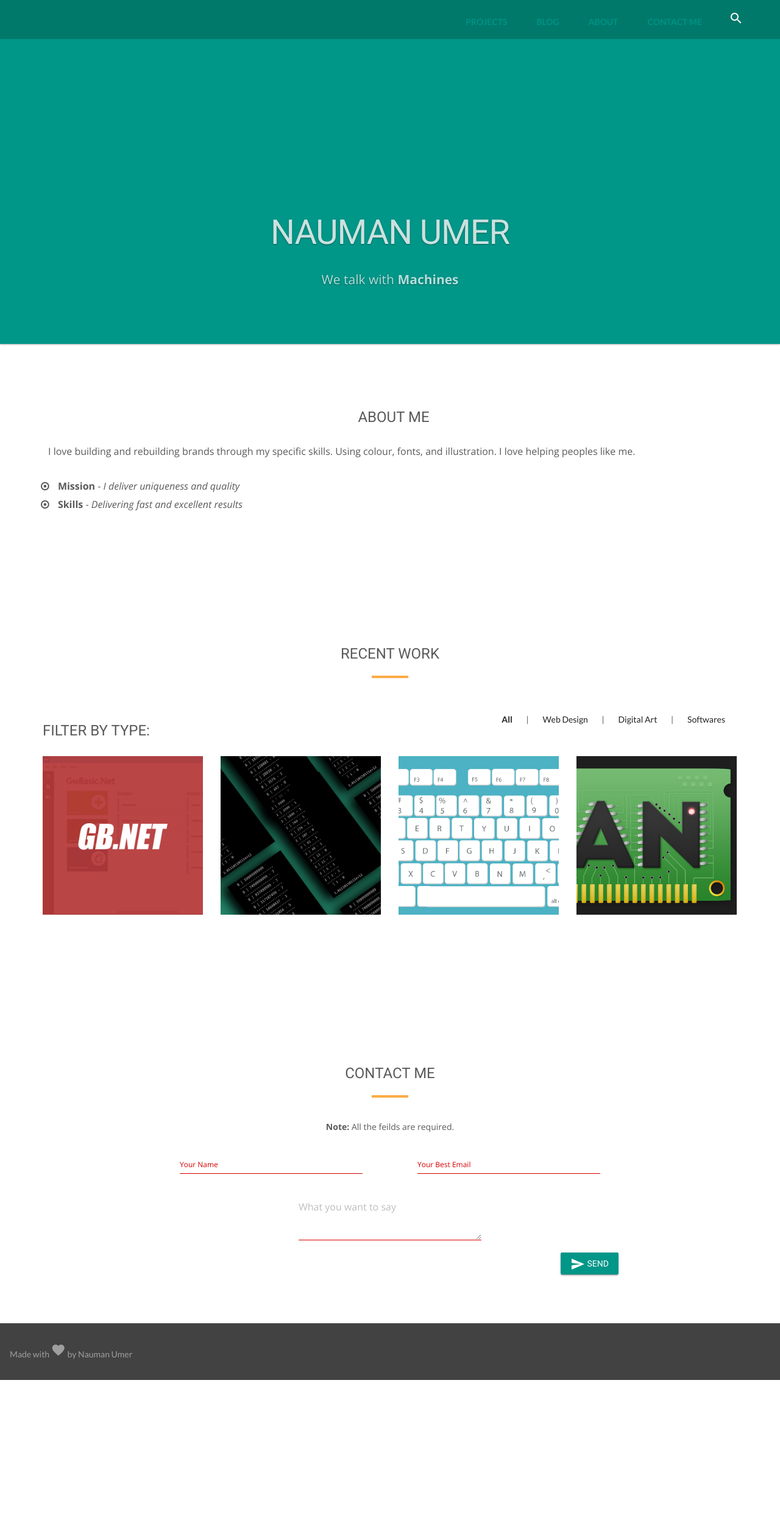
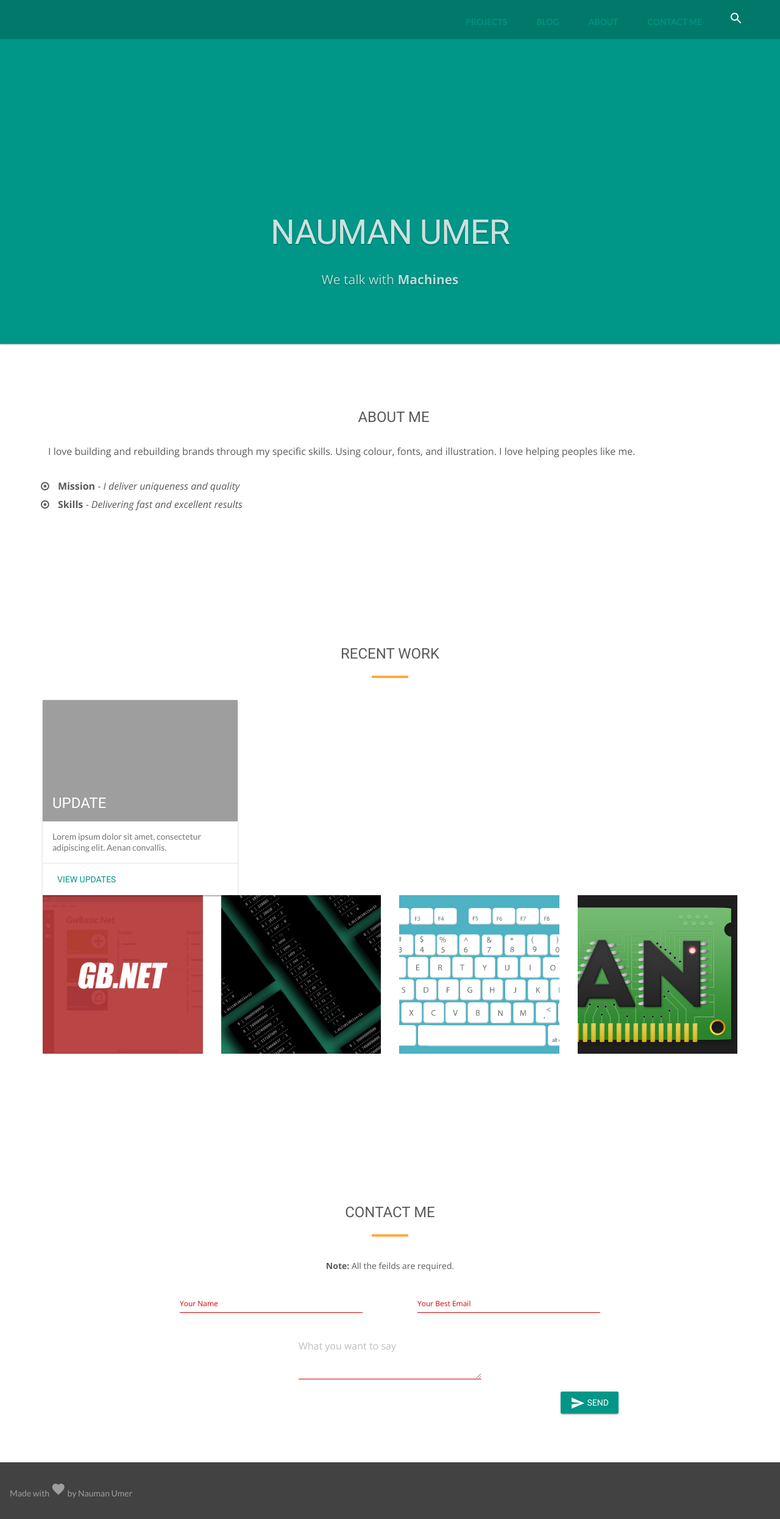
Before and after one commit to nmanumr/nmanumr.com, a Jekyll site: the page built from index.html, in a window 1280 px wide. Shown: the whole page at 61% size. Built offline with Jekyll 4.4.1, drawn with Linux system fonts in a browser that asks for light colours; nearby versions of some CDN libraries; grey boxes are pictures that could not be loaded.

Commit message:
Update portfolio.html

```diff
--- a/_includes/portfolio.html
+++ b/_includes/portfolio.html
@@ -9,7 +9,7 @@
                 <div class="clearfix"></div>
             </div>
 
-            <div class="categories">
+            <!--<div class="categories">
 
                 <ul class="cat">
                     <li class="pull-left"><h4>Filter by Type:</h4></li>
@@ -23,9 +23,35 @@
                     </li>
                 </ul>
                 <div class="clearfix"></div>
-            </div>
+            </div>-->
+<!-- Square card -->
+<style>
+.demo-card-square.mdl-card {
+  width: 320px;
+  height: 320px;
+}
+.demo-card-square > .mdl-card__title {
+  color: #fff;
+  background:
+    url('../assets/demos/dog.png') bottom right 15% no-repeat #46B6AC;
+}
+</style>
 
-            <div id="lightbox" class="row">
+<div class="demo-card-square mdl-card mdl-shadow--2dp">
+  <div class="mdl-card__title mdl-card--expand">
+    <h2 class="mdl-card__title-text">Update</h2>
+  </div>
+  <div class="mdl-card__supporting-text">
+    Lorem ipsum dolor sit amet, consectetur adipiscing elit.
+    Aenan convallis.
+  </div>
+  <div class="mdl-card__actions mdl-card--border">
+    <a class="mdl-button mdl-button--colored mdl-js-button mdl-js-ripple-effect">
+      View Updates
+    </a>
+  </div>
+</div>
+            <div class="row">
 
                 <div class="col-sm-6 col-md-3 col-lg-3 app">
                     <div class="portfolio-item">
```
